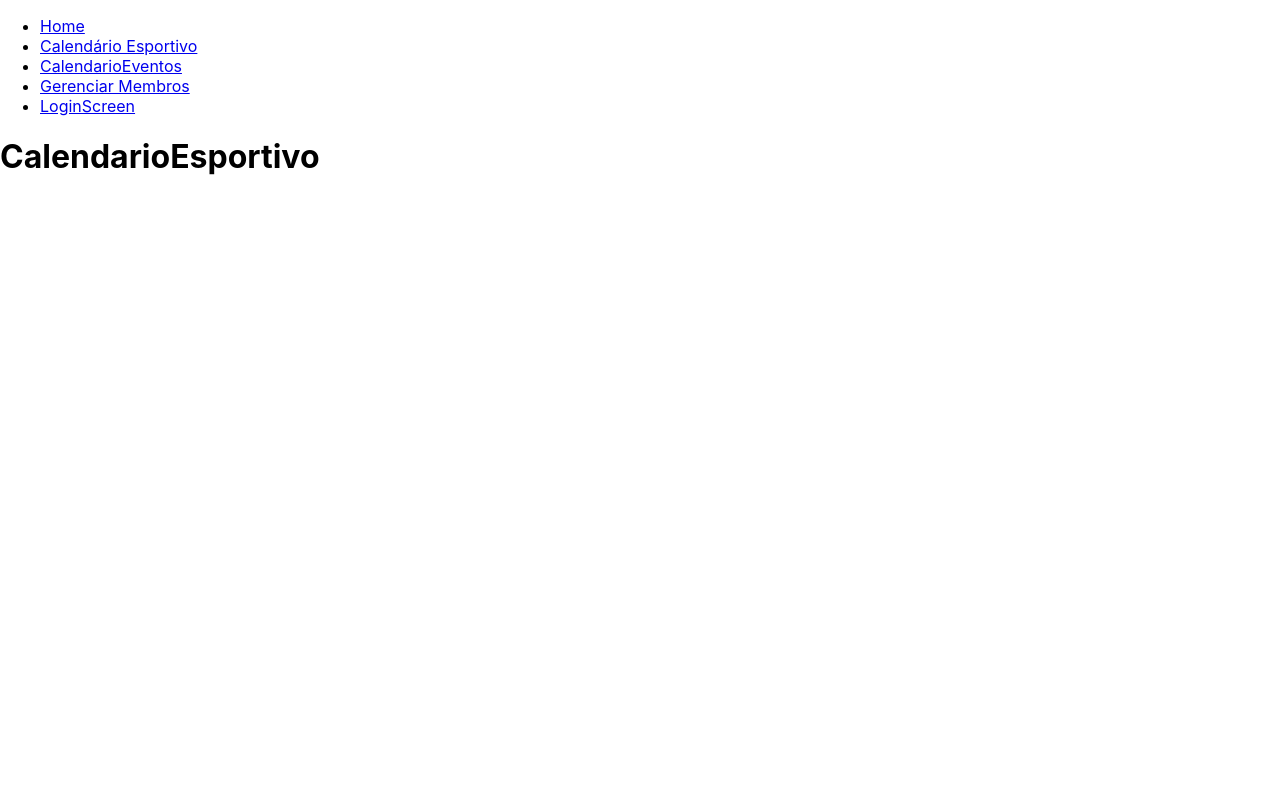
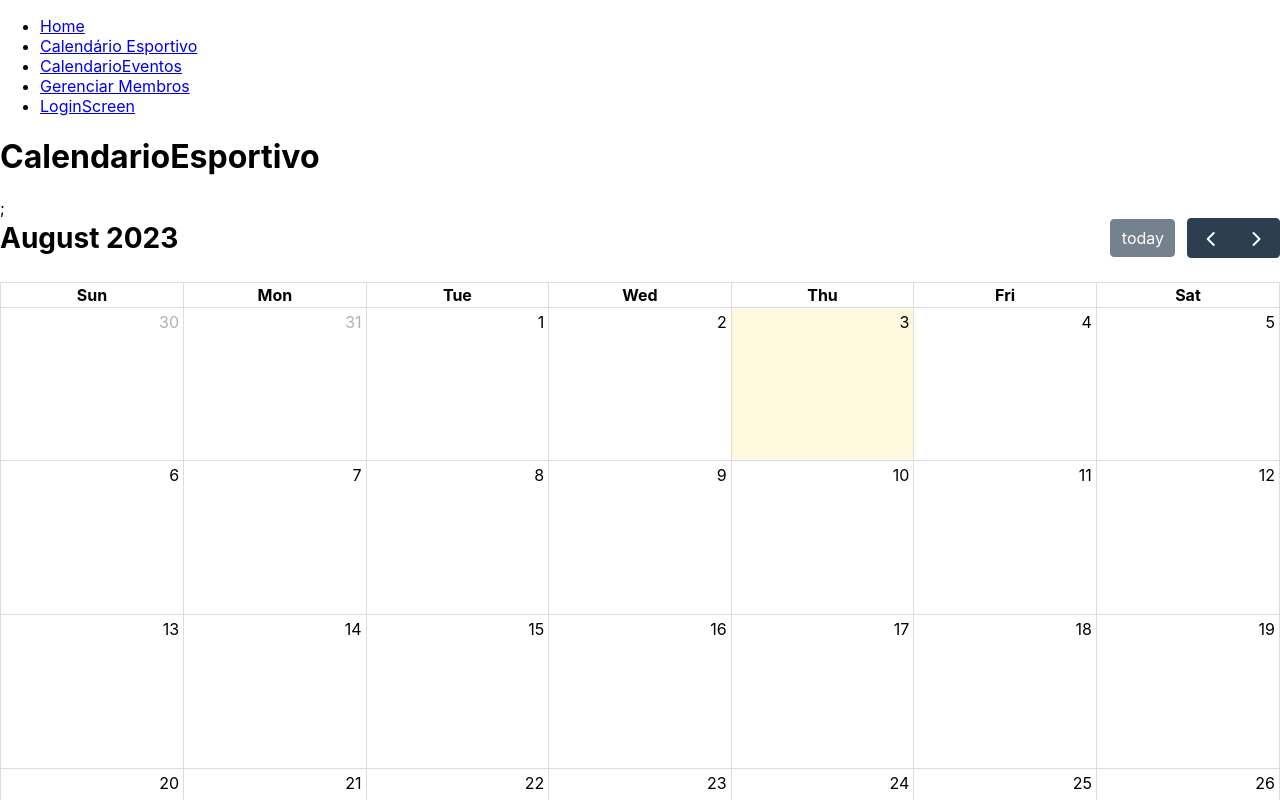
Before and after one commit to guiklos/SGLB, a React (Create React App) app: page /calendario-esportivo in a window 1280 px wide. Shown: the top 800 px of the page. Built offline with nearby package versions, Linux system fonts and the light colour scheme.

Commit message:
Calendar integration

```diff
--- a/package.json
+++ b/package.json
@@ -3,6 +3,9 @@
   "version": "0.1.0",
   "private": true,
   "dependencies": {
+    "@fullcalendar/core": "^6.1.8",
+    "@fullcalendar/daygrid": "^6.1.8",
+    "@fullcalendar/react": "^6.1.8",
     "@testing-library/jest-dom": "^5.14.1",
     "@testing-library/react": "^13.0.0",
     "@testing-library/user-event": "^13.2.1",
--- /dev/null
+++ b/src/components/EventCalendar.js
@@ -0,0 +1,14 @@
+import React from 'react'
+import FullCalendar from '@fullcalendar/react'
+import dayGridPlugin from '@fullcalendar/daygrid' // a plugin!
+
+export default class EventCalendar extends React.Component {
+  render() {
+    return (
+      <FullCalendar
+        plugins={[ dayGridPlugin ]}
+        defaultView="dayGridMonth"
+      />
+    )
+  }
+}
--- a/src/pages/CalendarioEsportivo.js
+++ b/src/pages/CalendarioEsportivo.js
@@ -1,5 +1,14 @@
+import EventCalendar from "../components/EventCalendar";
+
 const CalendarioEsportivo = () => {
-    return <h1>CalendarioEsportivo</h1>;
+
+    return(
+      <>
+<h1>CalendarioEsportivo</h1>;
+<EventCalendar/>
+</>
+    )
+
   };
 
   export default CalendarioEsportivo;
```
Also changed, not shown: 2 other files (tests, documents, lock files or other folders).
